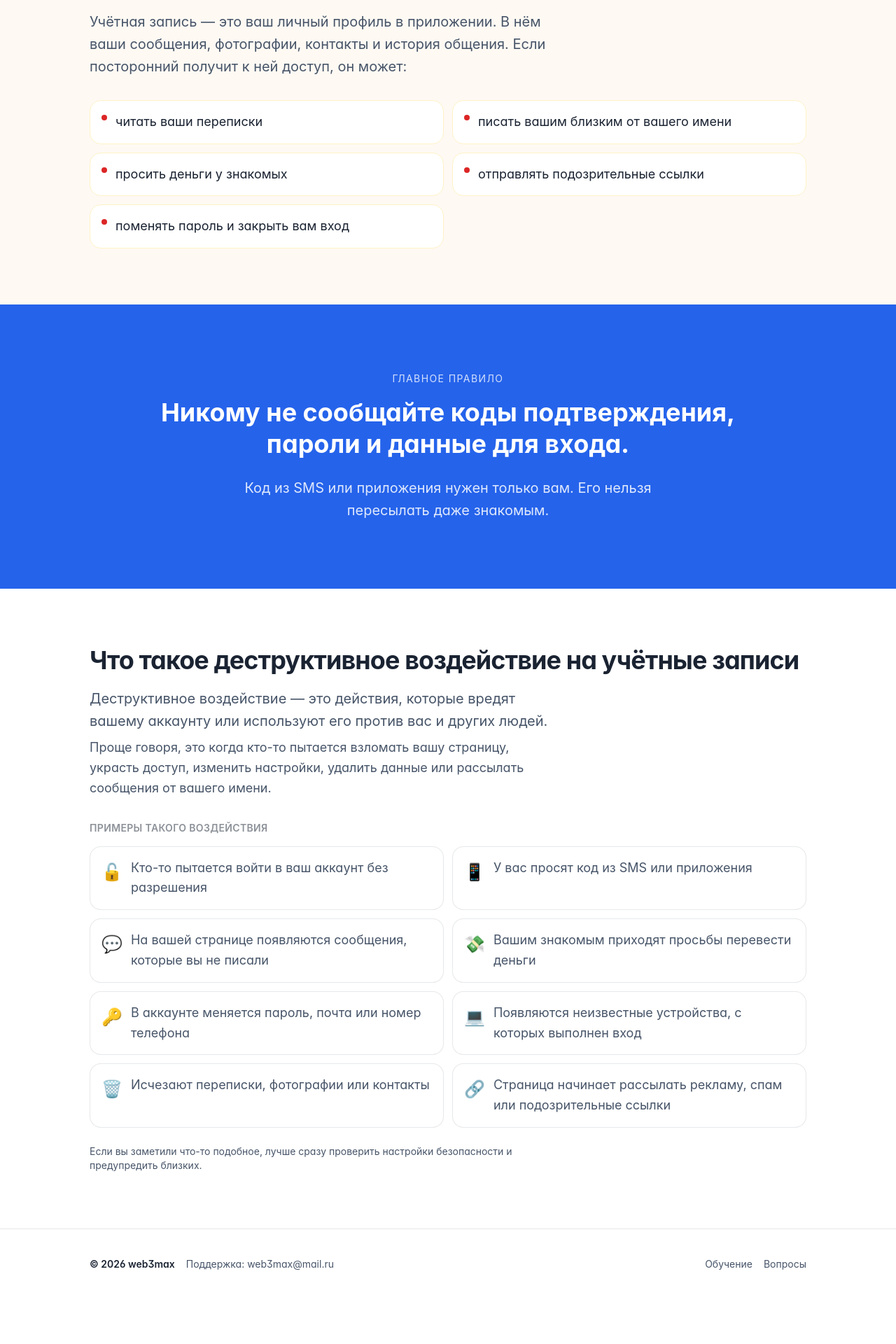
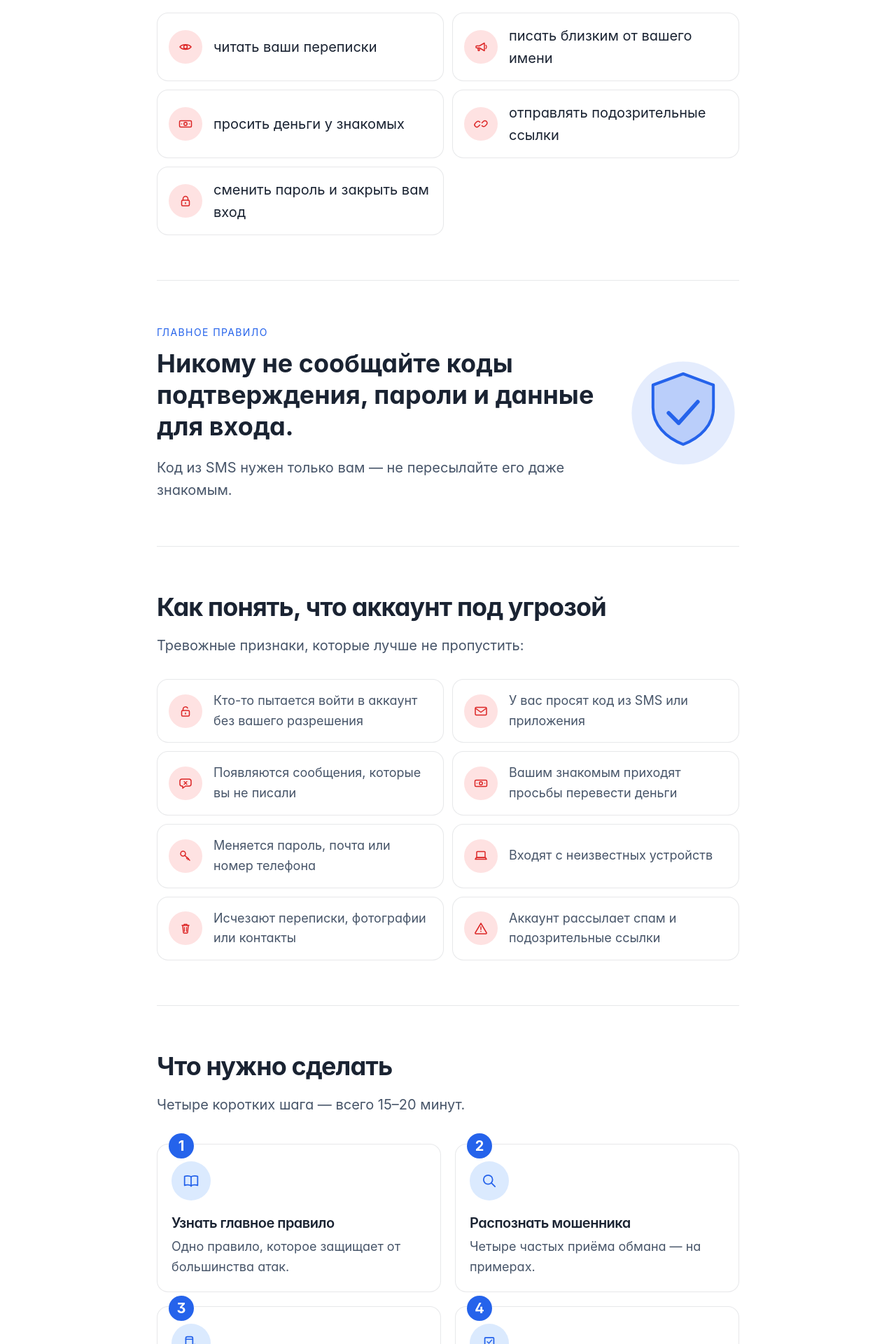
Before and after one commit to ssimchenko/web3max, a Next.js app: page / in a window 1280 px wide. Shown: the part 860-2780 px from the top of the page at 70% size. Before the commit the page ends 2716 px from the top, so only its background shows below. Built offline with nearby package versions, Linux system fonts and the light colour scheme.

Commit message:
лендинг: новый главный экран и блоки

```diff
--- a/app/page.tsx
+++ b/app/page.tsx
@@ -3,19 +3,21 @@ import { Hero } from "@/components/landing/Hero";
 import { WhyProtect } from "@/components/landing/WhyProtect";
 import { KeyRule } from "@/components/landing/KeyRule";
 import { ScamPreview } from "@/components/landing/ScamPreview";
+import { JourneyPath } from "@/components/landing/JourneyPath";
 import { Footer } from "@/components/landing/Footer";
 
 export default function HomePage() {
   return (
     <>
       <SiteHeader />
-      <main>
+      <main className="max-w-4xl mx-auto px-6 sm:px-8">
         <Hero />
         <WhyProtect />
         <KeyRule />
         <ScamPreview />
-        <Footer />
+        <JourneyPath />
       </main>
+      <Footer />
     </>
   );
 }
--- a/components/landing/Footer.tsx
+++ b/components/landing/Footer.tsx
@@ -3,8 +3,8 @@ import { landing } from "@/lib/content";
 
 export function Footer() {
   return (
-    <footer className="px-6 sm:px-10 py-10 border-t border-ink/10 bg-white">
-      <div className="max-w-5xl mx-auto flex flex-col sm:flex-row sm:items-center sm:justify-between gap-4 text-sm text-ink-soft">
+    <footer className="px-6 sm:px-8 py-10 border-t border-ink/10 bg-white">
+      <div className="max-w-4xl mx-auto flex flex-col sm:flex-row sm:items-center sm:justify-between gap-4 text-sm text-ink-soft">
         <div className="flex items-center gap-4">
           <span className="font-semibold text-ink">
             © {landing.footer.year} {landing.footer.project}
--- a/components/landing/Hero.tsx
+++ b/components/landing/Hero.tsx
@@ -3,8 +3,8 @@ import { landing } from "@/lib/content";
 
 export function Hero() {
   return (
-    <section className="px-6 sm:px-10 pt-12 sm:pt-20 pb-16 sm:pb-24">
-      <div className="max-w-6xl mx-auto grid gap-10 sm:gap-14 lg:grid-cols-[1.2fr_1fr] lg:items-center">
+    <section className="py-10 sm:py-16">
+      <div className="grid gap-10 lg:grid-cols-[1.2fr_1fr] lg:items-center">
         <div>
           <h1 className="text-3xl sm:text-4xl font-bold tracking-tight">
             {landing.hero.title}
--- /dev/null
+++ b/components/landing/JourneyPath.tsx
@@ -0,0 +1,38 @@
+import { Button } from "@/components/ui/Button";
+import { landing } from "@/lib/content";
+import { Icon } from "@/components/landing/icons";
+
+export function JourneyPath() {
+  const { title, subtitle, steps, cta } = landing.path;
+
+  return (
+    <section className="py-12 sm:py-16 border-t border-ink/10">
+      <h2 className="text-2xl sm:text-3xl font-bold">{title}</h2>
+      <p className="mt-4 text-lg text-ink-soft max-w-2xl">{subtitle}</p>
+
+      <ol className="mt-10 grid gap-5 sm:grid-cols-2">
+        {steps.map((step) => (
+          <li
+            key={step.num}
+            className="relative bg-white rounded-card p-5 pt-6 border border-ink/10"
+          >
+            <span className="absolute -top-4 left-4 grid place-items-center w-9 h-9 rounded-full bg-accent text-white text-lg font-bold">
+              {step.num}
+            </span>
+            <span className="grid place-items-center w-14 h-14 rounded-full bg-accent-soft text-accent mb-4">
+              <Icon name={step.icon} className="w-7 h-7" />
+            </span>
+            <h3 className="text-lg font-semibold">{step.title}</h3>
+            <p className="mt-1 text-base text-ink-soft">{step.text}</p>
+          </li>
+        ))}
+      </ol>
+
+      <div className="mt-10">
+        <Button href={cta.href} variant="primary">
+          {cta.label}
+        </Button>
+      </div>
+    </section>
+  );
+}
--- a/components/landing/KeyRule.tsx
+++ b/components/landing/KeyRule.tsx
@@ -1,18 +1,24 @@
 import { landing } from "@/lib/content";
+import { ShieldIllustration } from "@/components/landing/icons";
 
 export function KeyRule() {
   return (
-    <section className="px-6 sm:px-10 py-16 sm:py-24 bg-accent text-white">
-      <div className="max-w-4xl mx-auto text-center">
-        <p className="uppercase tracking-widest text-sm text-white/80 mb-4">
+    <section className="py-12 sm:py-16 border-t border-ink/10">
+      <div className="grid gap-8 lg:grid-cols-[1fr_auto] lg:items-center">
+        <div>
+          <p className="uppercase tracking-widest text-sm text-accent mb-3">
             {landing.keyRule.label}
           </p>
           <p className="text-2xl sm:text-3xl font-bold leading-snug">
             {landing.keyRule.text}
           </p>
-        <p className="mt-6 text-lg text-white/85 max-w-2xl mx-auto">
+          <p className="mt-5 text-lg text-ink-soft max-w-2xl">
             {landing.keyRule.note}
           </p>
+        </div>
+        <div className="text-accent justify-self-start lg:justify-self-end">
+          <ShieldIllustration className="w-32 h-32 sm:w-40 sm:h-40" />
+        </div>
       </div>
     </section>
   );
--- a/components/landing/ScamPreview.tsx
+++ b/components/landing/ScamPreview.tsx
@@ -1,36 +1,27 @@
 import { landing } from "@/lib/content";
+import { Icon } from "@/components/landing/icons";
 
 export function ScamPreview() {
-  const { title, lead, body, items } = landing.destructive;
+  const { title, lead, items } = landing.destructive;
 
   return (
-    <section className="px-6 sm:px-10 py-16 sm:py-20 bg-white/60">
-      <div className="max-w-5xl mx-auto">
+    <section className="py-12 sm:py-16 border-t border-ink/10">
       <h2 className="text-2xl sm:text-3xl font-bold">{title}</h2>
       <p className="mt-4 text-lg text-ink-soft max-w-2xl">{lead}</p>
-        <p className="mt-2 text-base text-ink-soft max-w-2xl">{body}</p>
 
-        <p className="mt-8 text-sm font-semibold uppercase tracking-wide text-ink/50">
-          Примеры такого воздействия
-        </p>
-        <div className="mt-4 grid gap-3 sm:grid-cols-2">
+      <div className="mt-8 grid gap-3 sm:grid-cols-2">
         {items.map((item) => (
           <div
             key={item.text}
-              className="flex items-start gap-3 rounded-card p-4 bg-white border border-ink/10"
+            className="flex items-center gap-4 rounded-card p-4 bg-white border border-ink/10"
           >
-              <span className="text-xl mt-0.5" aria-hidden="true">
-                {item.icon}
+            <span className="flex-shrink-0 grid place-items-center w-12 h-12 rounded-full bg-danger-soft text-danger">
+              <Icon name={item.icon} className="w-6 h-6" />
             </span>
             <p className="text-ink-soft">{item.text}</p>
           </div>
         ))}
       </div>
-
-        <p className="mt-6 text-sm text-ink-soft max-w-2xl">
-          Если вы заметили что-то подобное, лучше сразу проверить настройки безопасности и предупредить близких.
-        </p>
-      </div>
     </section>
   );
 }
--- a/components/landing/WhyProtect.tsx
+++ b/components/landing/WhyProtect.tsx
@@ -1,9 +1,9 @@
 import { landing } from "@/lib/content";
+import { Icon } from "@/components/landing/icons";
 
 export function WhyProtect() {
   return (
-    <section id="why" className="px-6 sm:px-10 py-16 sm:py-20 bg-sand">
-      <div className="max-w-5xl mx-auto">
+    <section id="why" className="py-12 sm:py-16 border-t border-ink/10">
       <h2 className="text-2xl sm:text-3xl font-bold">{landing.whyProtect.title}</h2>
       <p className="mt-4 text-lg text-ink-soft max-w-2xl">
         {landing.whyProtect.body}
@@ -11,18 +11,16 @@ export function WhyProtect() {
       <ul className="mt-8 grid gap-3 sm:grid-cols-2">
         {landing.whyProtect.bullets.map((b) => (
           <li
-              key={b}
-              className="flex items-start gap-3 bg-white rounded-card p-4 border border-amber-100"
+            key={b.text}
+            className="flex items-center gap-4 bg-white rounded-card p-4 border border-ink/10"
           >
-              <span
-                aria-hidden="true"
-                className="mt-1 inline-block w-2 h-2 rounded-full bg-danger flex-shrink-0"
-              />
-              <span>{b}</span>
+            <span className="flex-shrink-0 grid place-items-center w-12 h-12 rounded-full bg-danger-soft text-danger">
+              <Icon name={b.icon} className="w-6 h-6" />
+            </span>
+            <span className="text-lg">{b.text}</span>
           </li>
         ))}
       </ul>
-      </div>
     </section>
   );
 }
--- /dev/null
+++ b/components/landing/icons.tsx
@@ -0,0 +1,224 @@
+import type { ReactNode } from "react";
+
+// Плоские inline-иконки одного стиля. Цвет наследуется через currentColor —
+// задавайте его на родителе классом text-accent / text-danger / text-success.
+// Все иконки декоративные: смысл несёт текст рядом.
+
+export type IconName =
+  | "clock"
+  | "ruble"
+  | "speech"
+  | "eye"
+  | "megaphone"
+  | "money"
+  | "link"
+  | "lock"
+  | "unlock"
+  | "sms"
+  | "chat-ghost"
+  | "key"
+  | "device"
+  | "trash"
+  | "spam"
+  | "book"
+  | "magnifier"
+  | "phone-gear"
+  | "bookmark"
+  | "shield";
+
+const paths: Record<IconName, ReactNode> = {
+  clock: (
+    <>
+      <circle cx="24" cy="24" r="16" />
+      <path d="M24 15v9l7 4" />
+    </>
+  ),
+  ruble: (
+    <>
+      <path d="M19 35V13h7a7 7 0 0 1 0 14h-7" />
+      <path d="M13 30h18" />
+    </>
+  ),
+  speech: (
+    <>
+      <path d="M14 12h20a6 6 0 0 1 6 6v8a6 6 0 0 1-6 6H24l-8 6v-6h-2a6 6 0 0 1-6-6v-8a6 6 0 0 1 6-6Z" />
+      <path d="M16 20h16" strokeWidth="2.5" />
+      <path d="M16 25h11" strokeWidth="2.5" />
+    </>
+  ),
+  eye: (
+    <>
+      <path d="M8 24c6-9 26-9 32 0-6 9-26 9-32 0Z" />
+      <circle cx="24" cy="24" r="5" />
+    </>
+  ),
+  megaphone: (
+    <>
+      <path d="M12 21h8l14-8v22l-14-8h-8a2 2 0 0 1-2-2v-2a2 2 0 0 1 2-2Z" />
+      <path d="M16 27v6a2 2 0 0 0 4 0v-3" />
+      <path d="M38 19a7 7 0 0 1 0 10" strokeWidth="2.5" />
+    </>
+  ),
+  money: (
+    <>
+      <rect x="7" y="15" width="34" height="18" rx="3" />
+      <circle cx="24" cy="24" r="4.5" />
+      <circle cx="13" cy="24" r="1.6" fill="currentColor" stroke="none" />
+      <circle cx="35" cy="24" r="1.6" fill="currentColor" stroke="none" />
+    </>
+  ),
+  link: (
+    <>
+      <path d="M27 21l4-4a6 6 0 0 1 9 9l-4 4a6 6 0 0 1-9-1" />
+      <path d="M21 27l-4 4a6 6 0 0 1-9-9l4-4a6 6 0 0 1 9 1" />
+    </>
+  ),
+  lock: (
+    <>
+      <path d="M17 22v-4a7 7 0 0 1 14 0v4" />
+      <rect x="13" y="22" width="22" height="16" rx="3" />
+      <path d="M24 29v3" />
+    </>
+  ),
+  unlock: (
+    <>
+      <path d="M17 22v-4a7 7 0 0 1 13-3" />
+      <rect x="13" y="22" width="22" height="16" rx="3" />
+      <path d="M24 29v3" />
+    </>
+  ),
+  sms: (
+    <>
+      <rect x="8" y="13" width="32" height="22" rx="3" />
+      <path d="M9 16l15 11 15-11" />
+    </>
+  ),
+  "chat-ghost": (
+    <>
+      <path d="M14 12h20a6 6 0 0 1 6 6v8a6 6 0 0 1-6 6H24l-8 6v-6h-2a6 6 0 0 1-6-6v-8a6 6 0 0 1 6-6Z" />
+      <path d="M20 19l8 8M28 19l-8 8" strokeWidth="2.5" />
+    </>
+  ),
+  key: (
+    <>
+      <circle cx="17" cy="17" r="7" />
+      <path d="M22 22l14 14" />
+      <path d="M30 34l3-3M27 31l3-3" strokeWidth="2.5" />
+    </>
+  ),
+  device: (
+    <>
+      <rect x="12" y="11" width="24" height="17" rx="2" />
+      <path d="M8 33h32l-3-5H11l-3 5Z" />
+    </>
+  ),
+  trash: (
+    <>
+      <path d="M14 16h20" />
+      <path d="M20 16v-3h8v3" />
+      <path d="M16 16l2 20a2 2 0 0 0 2 2h8a2 2 0 0 0 2-2l2-20" />
+      <path d="M21 21v12M27 21v12" strokeWidth="2.5" />
+    </>
+  ),
+  spam: (
+    <>
+      <path d="M24 10l16 27a2 2 0 0 1-2 3H10a2 2 0 0 1-2-3l16-27a2 2 0 0 1 0 0Z" />
+      <path d="M24 20v8" />
+      <circle cx="24" cy="33" r="1.7" fill="currentColor" stroke="none" />
+    </>
+  ),
+  book: (
+    <>
+      <path d="M24 14c-4-3-12-3-16-1v22c4-2 12-2 16 1 4-3 12-3 16-1V13c-4-2-12-2-16 1Z" />
+      <path d="M24 14v23" />
+    </>
+  ),
+  magnifier: (
+    <>
+      <circle cx="21" cy="21" r="11" />
+      <path d="M29 29l9 9" />
+    </>
+  ),
+  "phone-gear": (
+    <>
+      <rect x="11" y="8" width="17" height="32" rx="4" />
+      <path d="M11 14h17M11 34h17" strokeWidth="2.5" />
+      <circle cx="33" cy="33" r="5" />
+      <path d="M33 26v2M33 38v2M40 33h-2M28 33h-2M38 38l-1.4-1.4M28 28l1.4 1.4M38 28l-1.4 1.4M28 38l1.4-1.4" strokeWidth="2" />
+    </>
+  ),
+  bookmark: (
+    <>
+      <path d="M15 10h18a2 2 0 0 1 2 2v27l-11-7-11 7V12a2 2 0 0 1 2-2Z" />
+      <path d="M19 20l4 4 7-8" strokeWidth="2.5" />
+    </>
+  ),
+  shield: (
+    <>
+      <path d="M24 6l16 6v12c0 9-7 16-16 20-9-4-16-11-16-20V12l16-6Z" />
+      <path d="M16 24l6 6 11-12" />
+    </>
+  ),
+};
+
+export function Icon({
+  name,
+  className = "w-6 h-6",
+}: {
+  name: IconName;
+  className?: string;
+}) {
+  return (
+    <svg
+      viewBox="0 0 48 48"
+      className={className}
+      fill="none"
+      stroke="currentColor"
+      strokeWidth={3}
+      strokeLinecap="round"
+      strokeLinejoin="round"
+      aria-hidden="true"
+      focusable="false"
+    >
+      {paths[name]}
+    </svg>
+  );
+}
+
+// Крупная иллюстрация-щит для секции «Главное правило».
+// Использует currentColor, поэтому подстраивается под цвет текста секции.
+export function ShieldIllustration({
+  className = "w-44 h-44",
+}: {
+  className?: string;
+}) {
+  return (
+    <svg
+      viewBox="0 0 200 200"
+      className={className}
+      fill="none"
+      aria-hidden="true"
+      focusable="false"
+    >
+      <circle cx="100" cy="100" r="92" fill="currentColor" opacity="0.12" />
+      <path
+        d="M100 30l54 20v40c0 31-23 54-54 66-31-12-54-35-54-66V50l54-20Z"
+        fill="currentColor"
+        opacity="0.22"
+      />
+      <path
+        d="M100 30l54 20v40c0 31-23 54-54 66-31-12-54-35-54-66V50l54-20Z"
+        stroke="currentColor"
+        strokeWidth="5"
+        strokeLinejoin="round"
+      />
+      <path
+        d="M74 100l18 18 34-38"
+        stroke="currentColor"
+        strokeWidth="7"
+        strokeLinecap="round"
+        strokeLinejoin="round"
+      />
+    </svg>
+  );
+}
--- a/lib/content.ts
+++ b/lib/content.ts
@@ -2,41 +2,51 @@ export const landing = {
   hero: {
     title: "Безопасные соцсети и мессенджеры за 5 минут",
     lead:
-      "Короткий проводник для тех, кто хочет защитить свой аккаунт. Без сложных терминов и страшилок — только понятные шаги.",
+      "Понятные шаги, чтобы защитить свой аккаунт. Без сложных терминов и страшилок.",
     primaryCta: "Начать",
     secondaryCta: "Прочитать",
   },
   whyProtect: {
     title: "Зачем защищать учётную запись",
-    body: "Учётная запись — это ваш личный профиль в приложении. В нём ваши сообщения, фотографии, контакты и история общения. Если посторонний получит к ней доступ, он может:",
+    body: "Это ваш профиль с перепиской, фото и контактами. Если в него войдёт чужой, он сможет:",
     bullets: [
-      "читать ваши переписки",
-      "писать вашим близким от вашего имени",
-      "просить деньги у знакомых",
-      "отправлять подозрительные ссылки",
-      "поменять пароль и закрыть вам вход",
+      { icon: "eye", text: "читать ваши переписки" },
+      { icon: "megaphone", text: "писать близким от вашего имени" },
+      { icon: "money", text: "просить деньги у знакомых" },
+      { icon: "link", text: "отправлять подозрительные ссылки" },
+      { icon: "lock", text: "сменить пароль и закрыть вам вход" },
     ],
   },
   keyRule: {
     label: "Главное правило",
     text: "Никому не сообщайте коды подтверждения, пароли и данные для входа.",
     note:
-      "Код из SMS или приложения нужен только вам. Его нельзя пересылать даже знакомым.",
+      "Код из SMS нужен только вам — не пересылайте его даже знакомым.",
   },
   destructive: {
-    title: "Что такое деструктивное воздействие на учётные записи",
-    lead: "Деструктивное воздействие — это действия, которые вредят вашему аккаунту или используют его против вас и других людей.",
-    body: "Проще говоря, это когда кто-то пытается взломать вашу страницу, украсть доступ, изменить настройки, удалить данные или рассылать сообщения от вашего имени.",
+    title: "Как понять, что аккаунт под угрозой",
+    lead: "Тревожные признаки, которые лучше не пропустить:",
     items: [
-      { icon: "🔓", text: "Кто-то пытается войти в ваш аккаунт без разрешения" },
-      { icon: "📱", text: "У вас просят код из SMS или приложения" },
-      { icon: "💬", text: "На вашей странице появляются сообщения, которые вы не писали" },
-      { icon: "💸", text: "Вашим знакомым приходят просьбы перевести деньги" },
-      { icon: "🔑", text: "В аккаунте меняется пароль, почта или номер телефона" },
-      { icon: "💻", text: "Появляются неизвестные устройства, с которых выполнен вход" },
-      { icon: "🗑️", text: "Исчезают переписки, фотографии или контакты" },
-      { icon: "🔗", text: "Страница начинает рассылать рекламу, спам или подозрительные ссылки" },
+      { icon: "unlock", text: "Кто-то пытается войти в аккаунт без вашего разрешения" },
+      { icon: "sms", text: "У вас просят код из SMS или приложения" },
+      { icon: "chat-ghost", text: "Появляются сообщения, которые вы не писали" },
+      { icon: "money", text: "Вашим знакомым приходят просьбы перевести деньги" },
+      { icon: "key", text: "Меняется пароль, почта или номер телефона" },
+      { icon: "device", text: "Входят с неизвестных устройств" },
+      { icon: "trash", text: "Исчезают переписки, фотографии или контакты" },
+      { icon: "spam", text: "Аккаунт рассылает спам и подозрительные ссылки" },
     ],
+  },
+  path: {
+    title: "Что нужно сделать",
+    subtitle: "Четыре коротких шага — всего 15–20 минут.",
+    steps: [
+      { num: 1, icon: "book", title: "Узнать главное правило", text: "Одно правило, которое защищает от большинства атак." },
+      { num: 2, icon: "magnifier", title: "Распознать мошенника", text: "Четыре частых приёма обмана — на примерах." },
+      { num: 3, icon: "phone-gear", title: "Настроить мессенджер", text: "Двухфакторная защита за пару минут." },
+      { num: 4, icon: "bookmark", title: "Сохранить памятку", text: "Короткая шпаргалка — сохранить или распечатать." },
+    ],
+    cta: { href: "/hub", label: "Начать" },
   },
   footer: {
     project: "web3max",
```
Lines whose indentation alone changed are shown as unchanged.
